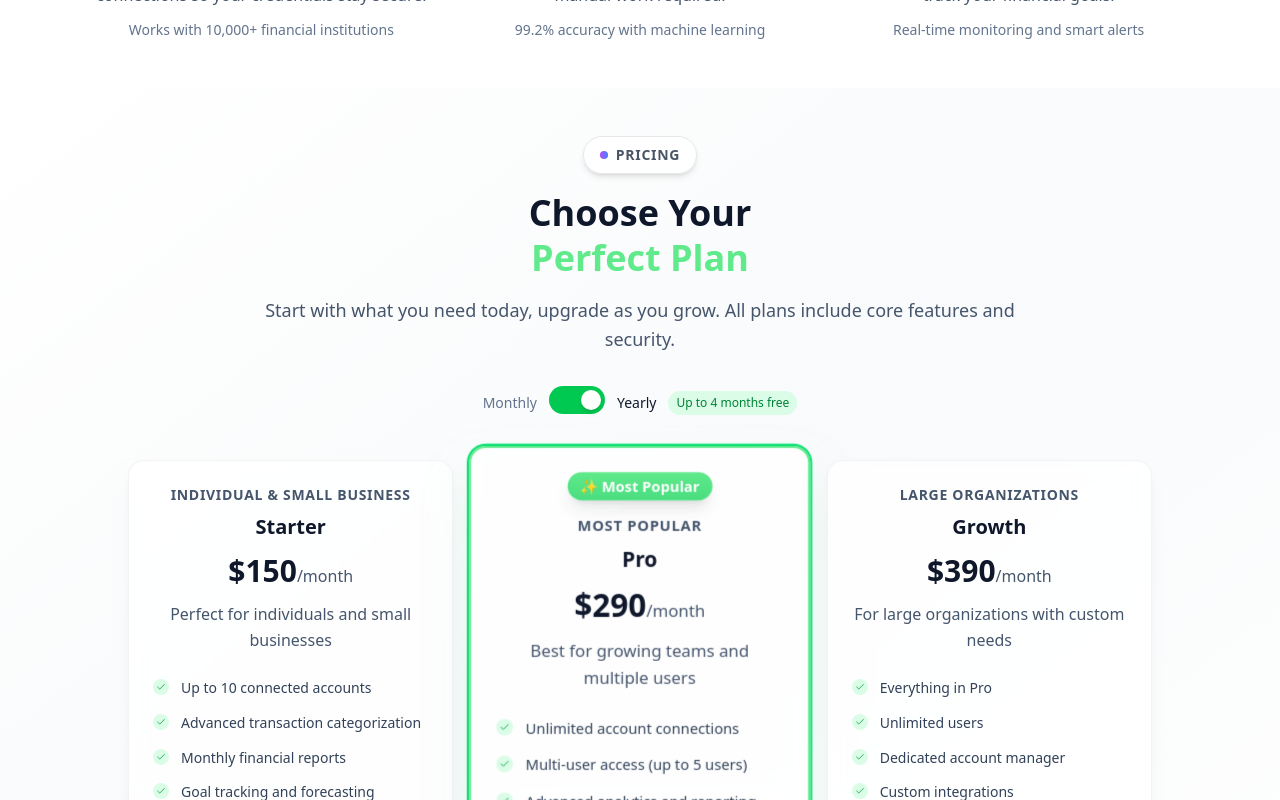
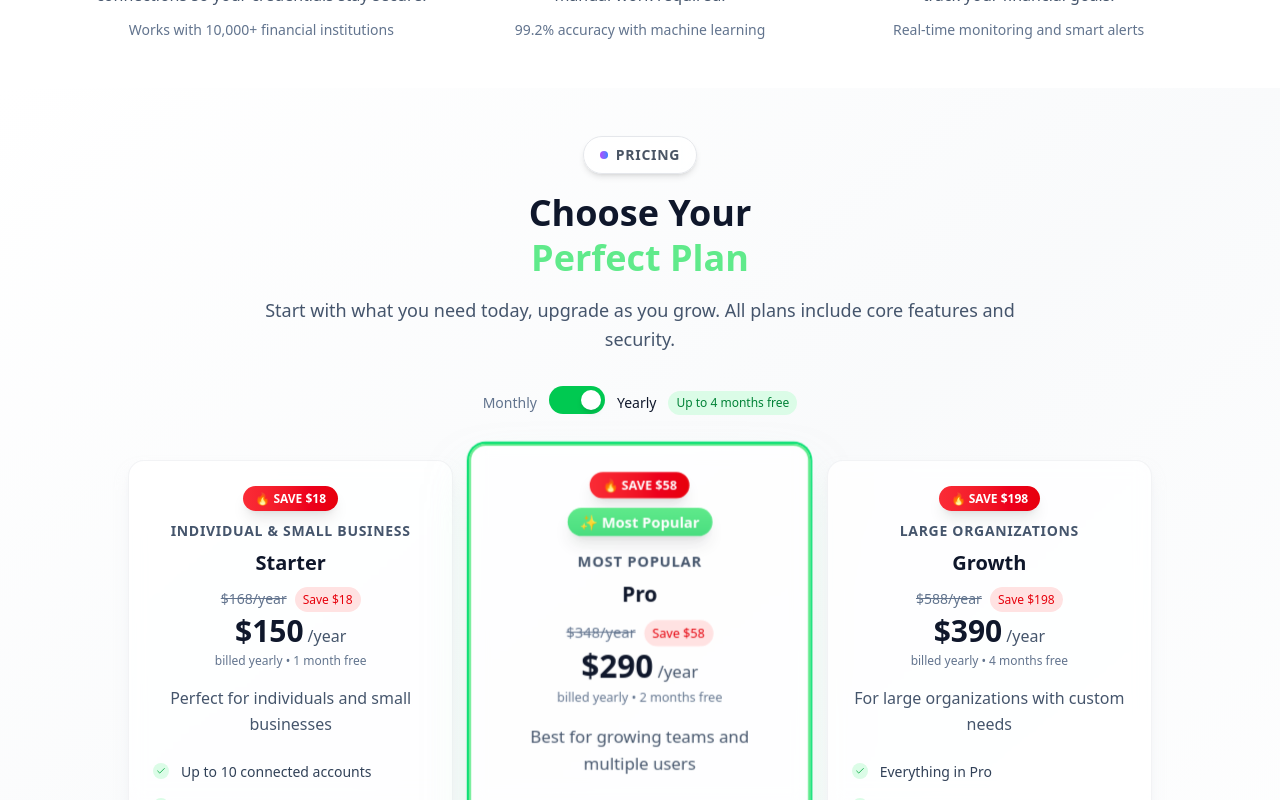
Before and after one commit to mttspss/easybudget, a Next.js app: page / in a window 1280 px wide. Both pictures are taken after a click on the button 647 px from the left and 5005 px from the top of the page. Shown: the part 4605-5405 px from the top of the page. Built offline with nearby package versions, Linux system fonts and the light colour scheme; no server answers.

Commit message:
Add visually appealing yearly pricing with crossed-out prices and savings badges

```diff
--- a/src/app/page.tsx
+++ b/src/app/page.tsx
@@ -673,6 +673,13 @@ export default function LandingPage() {
           <div className="grid lg:grid-cols-3 gap-6 max-w-5xl mx-auto">
             {plans.map((plan, index) => (
               <div key={index} className={`group rounded-2xl p-6 border transition-all duration-300 bg-white/80 backdrop-blur-sm hover:scale-105 hover:-translate-y-1 ${plan.popular ? 'border-2 shadow-2xl shadow-green-200/50 scale-105 ring-2 ring-green-400' : 'border-gray-200/50 hover:border-gray-300/60 shadow-lg shadow-gray-200/50 hover:shadow-xl hover:shadow-gray-200/60'}`} style={plan.popular ? {borderColor: '#60ea8b'} : {}}>
+                {billingInterval === 'yearly' && (
+                  <div className="text-center mb-3">
+                    <span className="text-white px-3 py-1 rounded-full text-xs font-bold shadow-lg bg-gradient-to-r from-red-500 to-red-600">
+                      🔥 {plan.planType === 'starter' ? 'SAVE $18' : plan.planType === 'pro' ? 'SAVE $58' : 'SAVE $198'}
+                    </span>
+                  </div>
+                )}
                 {plan.popular && (
                   <div className="text-center mb-4">
                     <span className="text-white px-3 py-1 rounded-full text-sm font-bold shadow-lg" style={{background: 'linear-gradient(to bottom, #60ea8b 0%, #4ade80 100%)'}}>
@@ -685,10 +692,38 @@ export default function LandingPage() {
                     {plan.highlight}
                   </div>
                   <h3 className="text-xl font-bold text-slate-900 mb-3 group-hover:text-gray-900 transition-colors duration-300">{plan.name}</h3>
-                  <div className="mb-3">
-                    <span className="text-3xl font-bold text-slate-900">{plan.price}</span>
-                    {plan.price !== "Custom" && <span className="text-slate-600">/month</span>}
-                  </div>
+
+                  {billingInterval === 'yearly' ? (
+                    <div className="mb-4">
+                      {/* Yearly Pricing Display */}
+                      <div className="relative">
+                        {/* Original monthly price crossed out */}
+                        <div className="text-sm text-slate-500 mb-1">
+                          <span className="line-through">{plan.planType === 'starter' ? '$168/year' : plan.planType === 'pro' ? '$348/year' : '$588/year'}</span>
+                          <span className="ml-2 text-xs bg-red-100 text-red-600 px-2 py-1 rounded-full font-medium">
+                            {plan.planType === 'starter' ? 'Save $18' : plan.planType === 'pro' ? 'Save $58' : 'Save $198'}
+                          </span>
+                        </div>
+                        {/* New yearly price */}
+                        <div className="flex items-baseline justify-center">
+                          <span className="text-3xl font-bold text-slate-900">{plan.yearlyPrice}</span>
+                          <span className="text-slate-600 ml-1">/year</span>
+                        </div>
+                        <div className="text-xs text-slate-500 mt-1">
+                          billed yearly • {plan.planType === 'starter' ? '1 month' : plan.planType === 'pro' ? '2 months' : '4 months'} free
+                        </div>
+                      </div>
+                    </div>
+                  ) : (
+                    <div className="mb-4">
+                      {/* Monthly Pricing Display */}
+                      <div className="flex items-baseline justify-center">
+                        <span className="text-3xl font-bold text-slate-900">{plan.monthlyPrice}</span>
+                        <span className="text-slate-600 ml-1">/month</span>
+                      </div>
+                      <div className="text-xs text-slate-500 mt-1">billed monthly</div>
+                    </div>
+                  )}
                   <p className="text-slate-600 leading-relaxed group-hover:text-slate-700 transition-colors duration-300">{plan.desc}</p>
                 </div>
                 <ul className="space-y-3 mb-6">
```
